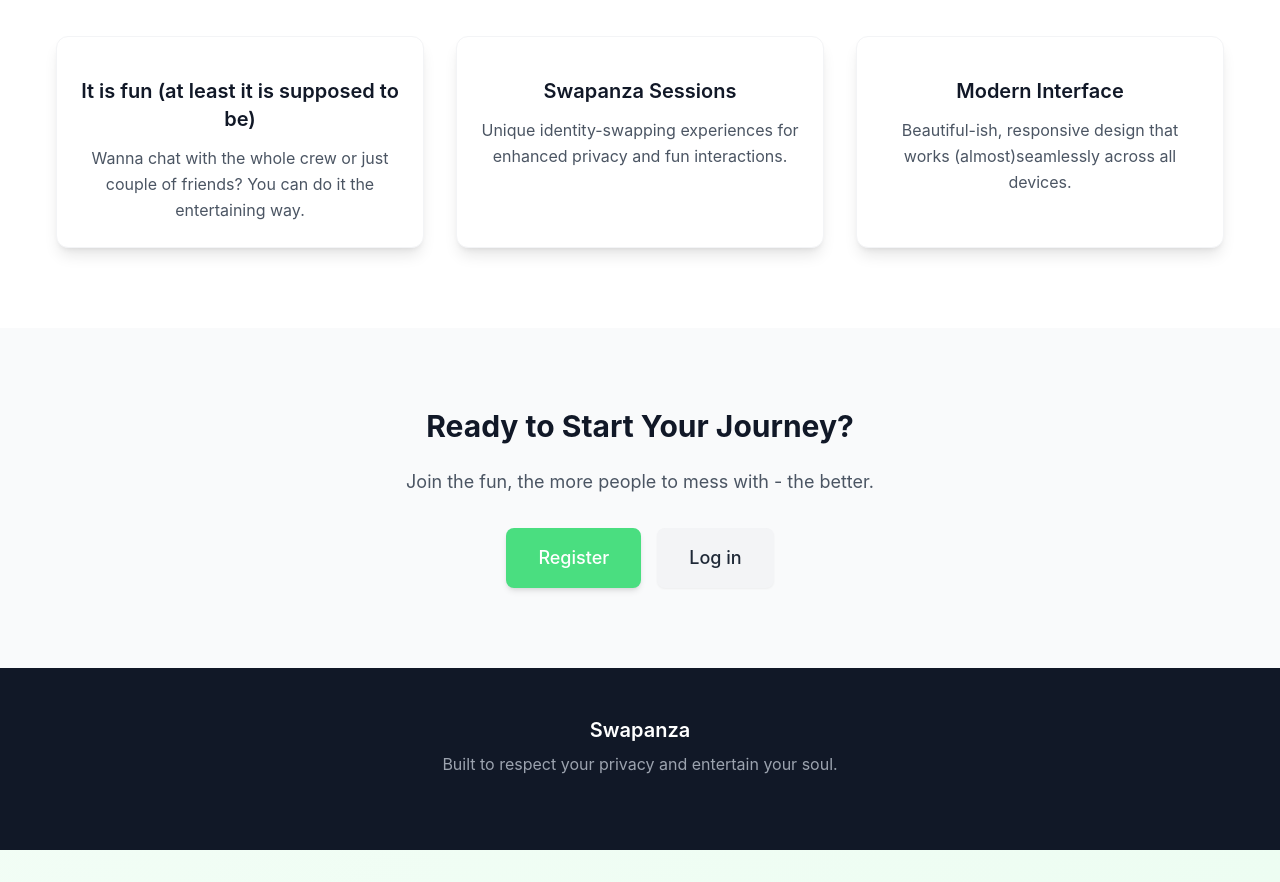
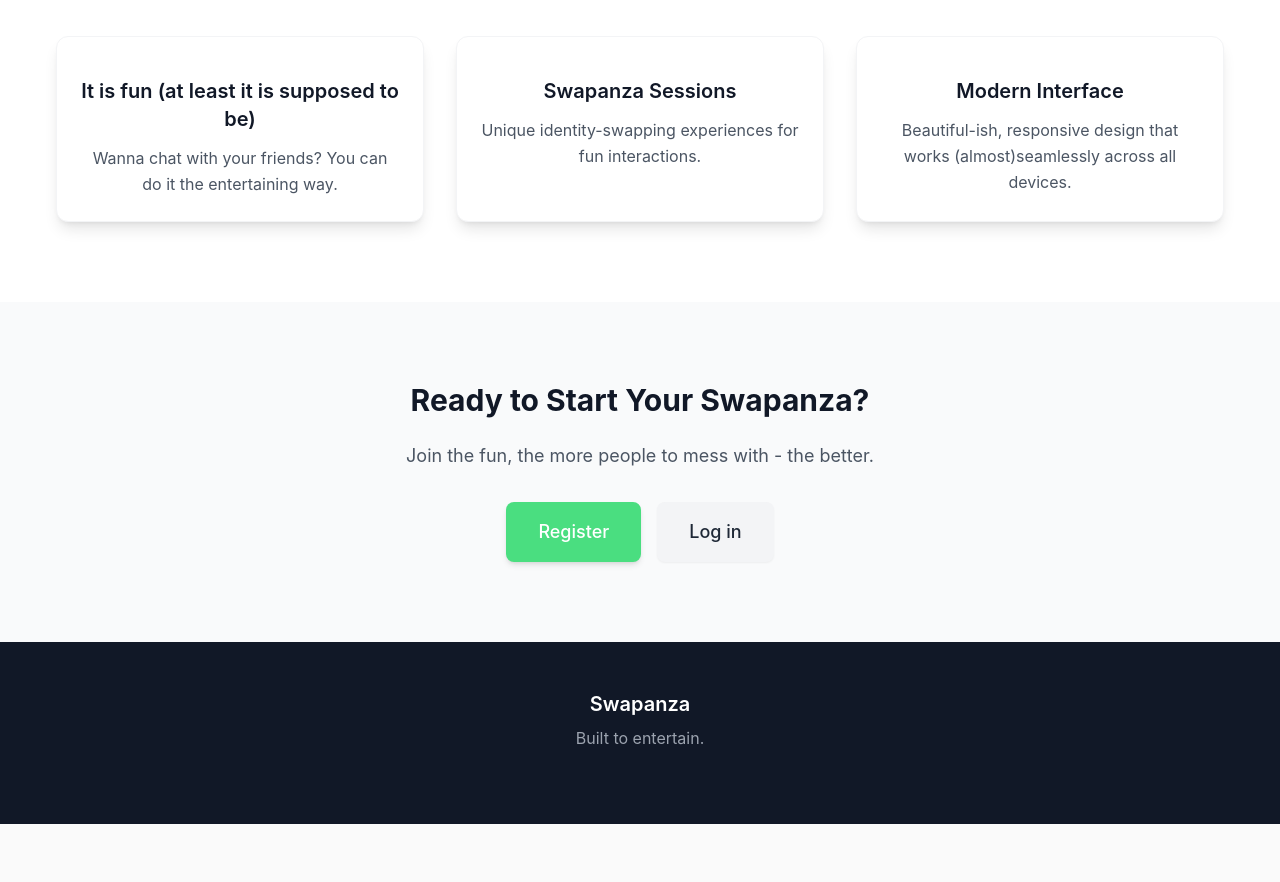
Before and after one commit to Nikoloff10/Swapanza-InDev, a React (Create React App) app in the folder frontend/: page / in a window 1280 px wide. Shown: the part 627-1509 px from the top of the page. After the commit the page ends 1451 px from the top, so only its background shows below. Built offline with nearby package versions, Linux system fonts and the light colour scheme; no server answers.

Commit message:
Fixed gap below footer in Home page - Converted Home Layout to flex column with main.flex-1 and footer.mt-auto - Updated .App and .main-content to support full-height flex layout - Added html/body/#root 100% height to index.css - Changed text paragraphs inside Home page.

```diff
--- a/frontend/src/App.css
+++ b/frontend/src/App.css
@@ -1,4 +1,6 @@
 .App {
+  display: flex;
+  flex-direction: column;
   min-height: 100vh;
   background: linear-gradient(135deg, #f7fef9 0%, #edfdf2 100%);
 }
@@ -27,8 +29,8 @@
 }
 
 .main-content {
-  padding: 2rem 0;
-  min-height: calc(100vh - 80px);
+  padding: 2rem 0 0;
+  flex: 1 1 auto;
 }
 
 .section-title {
--- a/frontend/src/components/Home.jsx
+++ b/frontend/src/components/Home.jsx
@@ -14,13 +14,11 @@ const Home = () => {
   const features = [
     {
       title: 'It is fun (at least it is supposed to be)',
-      description:
-        'Wanna chat with the whole crew or just couple of friends? You can do it the entertaining way.',
+      description: 'Wanna chat with your friends? You can do it the entertaining way.',
     },
     {
       title: 'Swapanza Sessions',
-      description:
-        'Unique identity-swapping experiences for enhanced privacy and fun interactions.',
+      description: 'Unique identity-swapping experiences for fun interactions.',
     },
     {
       title: 'Modern Interface',
@@ -30,7 +28,8 @@ const Home = () => {
   ];
 
   return (
-    <div className="min-h-screen">
+    <div className="flex flex-col h-full">
+      <main className="flex-1">
         {/* Hero Section */}
         <section className="py-20 bg-gradient-to-br from-green-50 via-white to-green-50">
           <div className="container">
@@ -40,8 +39,8 @@ const Home = () => {
                   Welcome to <span className="text-gradient">Swapanza</span>
                 </h1>
                 <p className="text-xl text-gray-600 mb-8 leading-relaxed">
-                Experience the future of social interaction with our innovative chat platform.
-                Connect, chat, and explore new ways to communicate.
+                  Experience another side of social interaction with our chat platform. Connect,
+                  chat, and explore new ways to communicate.
                 </p>
               </div>
 
@@ -80,7 +79,9 @@ const Home = () => {
         <section className="py-20 bg-gray-50">
           <div className="container">
             <div className="text-center max-w-3xl mx-auto">
-            <h2 className="text-3xl font-bold text-gray-900 mb-6">Ready to Start Your Journey?</h2>
+              <h2 className="text-3xl font-bold text-gray-900 mb-6">
+                Ready to Start Your Swapanza?
+              </h2>
               <p className="text-lg text-gray-600 mb-8">
                 Join the fun, the more people to mess with - the better.
               </p>
@@ -95,15 +96,13 @@ const Home = () => {
             </div>
           </div>
         </section>
+      </main>
 
-      {/* Footer */}
-      <footer className="bg-gray-900 text-white py-12">
+      <footer className="bg-gray-900 text-white py-12 mt-auto">
         <div className="container">
           <div className="text-center">
             <h3 className="text-xl font-semibold mb-2">Swapanza</h3>
-            <p className="text-gray-400 mb-6">
-              Built to respect your privacy and entertain your soul.
-            </p>
+            <p className="text-gray-400 mb-6">Built to entertain.</p>
           </div>
         </div>
       </footer>
--- a/frontend/src/index.css
+++ b/frontend/src/index.css
@@ -4,7 +4,7 @@
 
 :root {
   /* Theme Colors */
-  --primary-50: #f7fef9;
+  --primary-50: #ffffff;
   --primary-100: #edfdf2;
   --primary-200: #d3f9e0;
   --primary-300: #a7f3c0;
@@ -12,7 +12,7 @@
   --primary-500: #34d399;
   --primary-600: #10b981;
   --primary-700: #059669;
-  --primary-800: #05976e;
+  --primary-800: #356658;
   --primary-900: #2fa080;
 
   /* Neutral Colors */
@@ -59,6 +59,11 @@ body {
   line-height: 1.6;
 }
 
+
+html, body, #root {
+  height: 100%;
+}
+
 code {
   font-family: source-code-pro, Menlo, Monaco, Consolas, 'Courier New',
     monospace;
```
Lines whose indentation alone changed are shown as unchanged.
